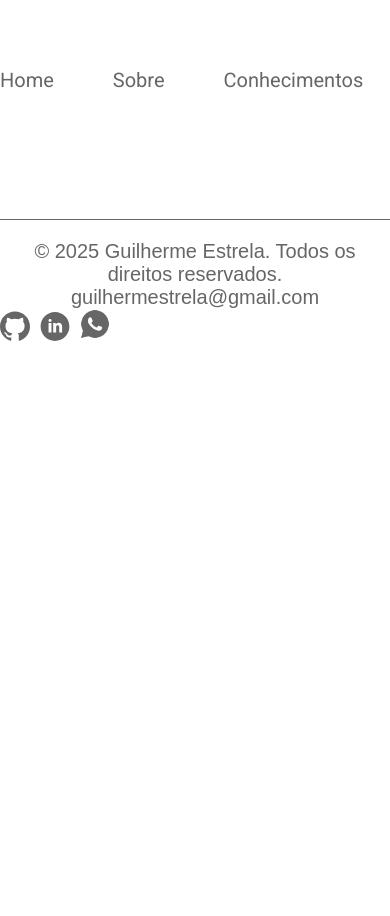
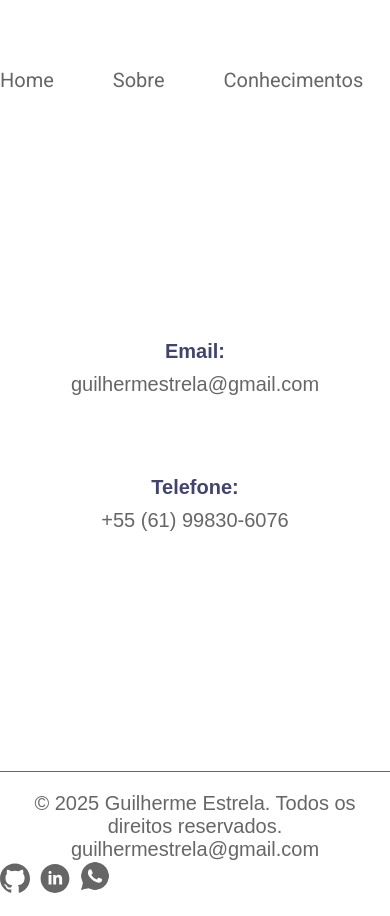
Before and after one commit to guiestrela/portfolioWebDev, a React (Vite) app: page /Contatos in a window 390 px wide. Shown: the top 916 px of the page. Before the commit the page ends 844 px from the top, so only its background shows below. Built offline with nearby package versions, Linux system fonts and the light colour scheme.

Commit message:
feat(Contato): add contact component
- Added email and phone number
- Implemented responsive design
- Used styled-components for styling
- Improved component structure
- Enhanced UI/UX

```diff
--- a/src/assets/components/Contato/index.tsx
+++ b/src/assets/components/Contato/index.tsx
@@ -1,7 +1,57 @@
+import { DivContainerText, DivFlex, Texto, TitleH2 } from "../../../uiKit";
+
 function Contato() {
     return (
         <>
-
+            <DivFlex
+                width="100%"
+                alignitems="center"
+                justifycontent="center">
+                <DivFlex
+                    width="1440px"
+                    height="100%"
+                    alignitems="center"
+                    paddingTotal="180px 0"                         justifycontent="space-between"
+                    flexdirection="column">
+                    <DivContainerText
+                        flexdirection="column"
+                        paddingTotal="0 20px">
+                        <TitleH2
+                            fontfamily="Roboto"
+                            fontsize="38px"
+                            fontweight="700"
+                            textalign="center"                                color="#42446e">
+                            Email:
+                        </TitleH2>
+                        <Texto
+                            fontfamily="Roboto"
+                            fontsize="30px"
+                            fontweight="400"
+                            textalign="start"
+                            color="#666666"                                paddingtop="10px">                                 guilhermestrela@gmail.com
+                        </Texto>
+                    </DivContainerText>
+                    <DivContainerText
+                        flexdirection="column"
+                        paddingTotal="80px 20px 0">
+                        <TitleH2
+                            fontfamily="Roboto"
+                            fontsize="38px"
+                            fontweight="700"
+                            textalign="center"                                color="#42446e">
+                            Telefone:
+                        </TitleH2>
+                        <Texto
+                            fontfamily="Roboto"
+                            fontsize="30px"
+                            fontweight="400"
+                            textalign="start"
+                            color="#666666"                                paddingtop="10px">
+                            +55 (61) 99830-6076
+                        </Texto>
+                    </DivContainerText>
+                </DivFlex>
+            </DivFlex>
         </>
     );
 }
```
